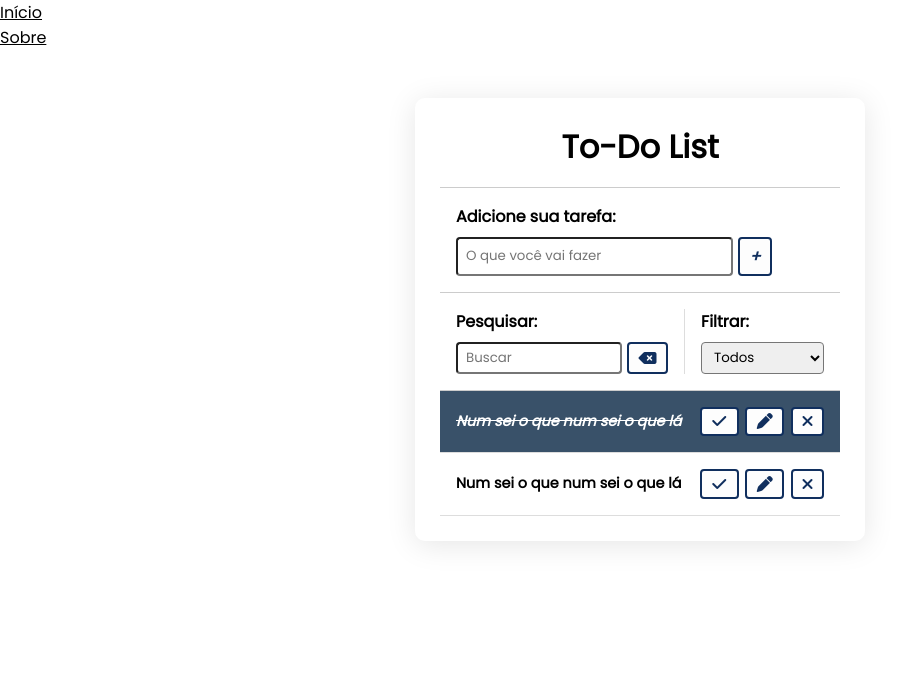
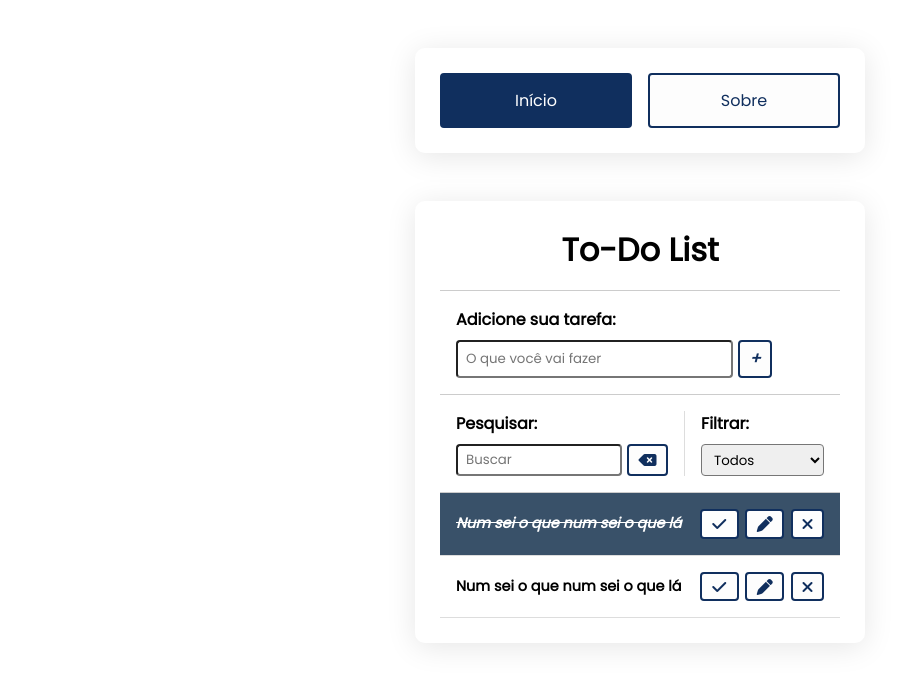
Before and after one commit to Gerencia-de-configuracao-e-mudancas/projeto-final-to-do-list, a plain HTML site: page index.html in a window 1280 px wide. Shown: the whole page, without its empty margins (0-911 px from the left). Drawn offline with Linux system fonts and the light colour scheme.

Commit message:
Adicionando css para o menu

```diff
--- a/assets/style.css
+++ b/assets/style.css
@@ -51,6 +51,53 @@ select {
 
 .hide {
     display: none;
+}
+
+/* Menu Navigation */
+.menu-container {
+    background: rgba(255, 255, 255, 0.1);
+    border-radius: 10px;
+    backdrop-filter: blur(15px);
+    -webkit-backdrop-filter: blur(10px);
+    border: 1px solid rgba(255, 255, 255, 0.3);
+    box-shadow: 0 4px 30px rgba(0, 0, 0, 0.1);
+    max-width: 450px;
+    margin: 3rem auto;
+    padding: 1.5rem;
+}
+
+.menu-container ul {
+    list-style: none;
+    display: flex;
+    justify-content: center;
+    gap: 1rem;
+    padding: 0;
+    margin: 0;
+}
+
+.menu-container li {
+    flex: 1;
+}
+
+.menu-container a {
+    display: block;
+    text-decoration: none;
+    background-color: #fdfdfd;
+    color: #102f5e;
+    border: 2px solid #102f5e;
+    padding: .8rem 1rem;
+    font-size: 1rem;
+    cursor: pointer;
+    text-align: center;
+    transition: 0.4s;
+    border-radius: 4px;
+    font-weight: 500;
+}
+
+.menu-container a:hover,
+.menu-container a.active {
+    background-color: #102f5e;
+    color: #fff;
 }
 
 /*Todo header*/
```
